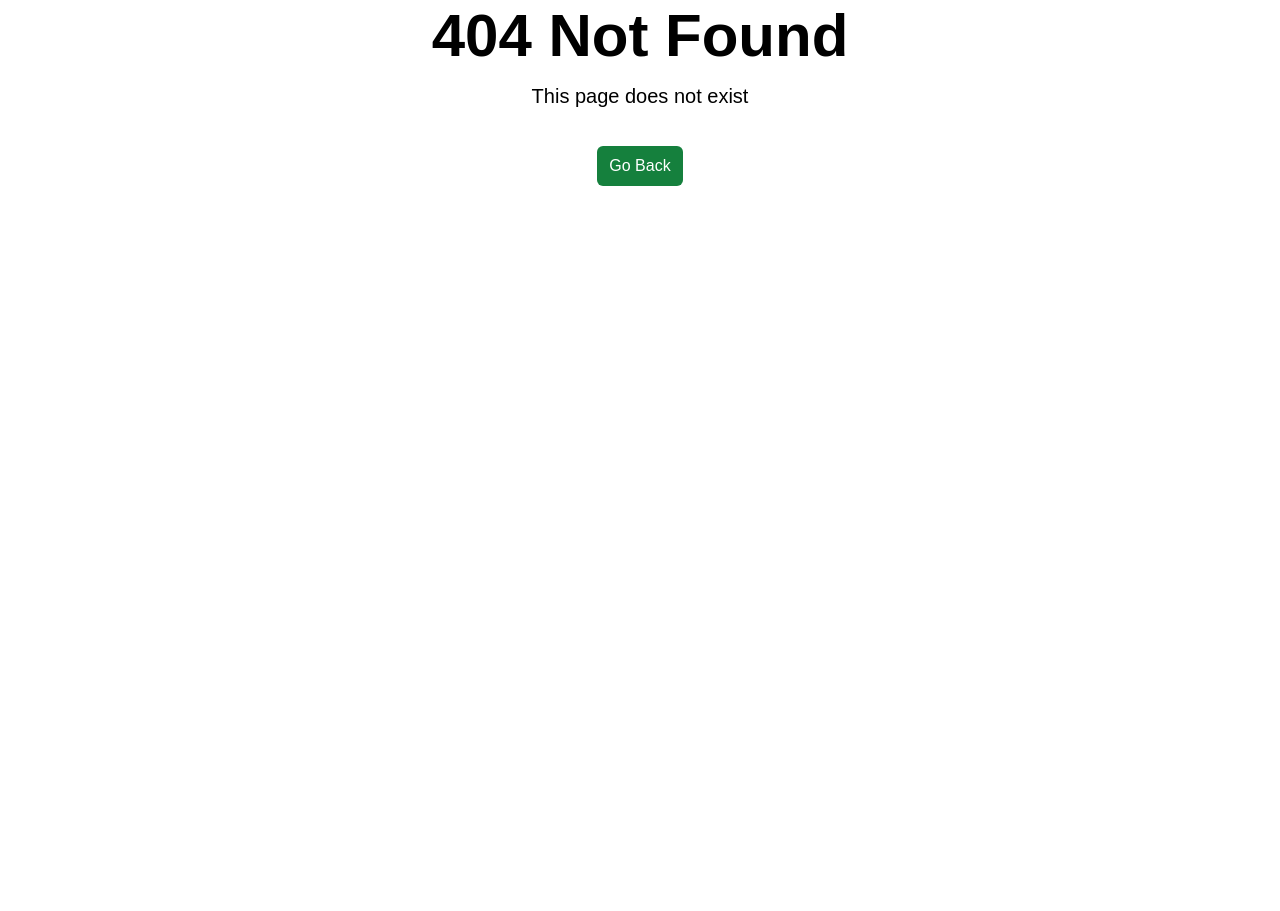
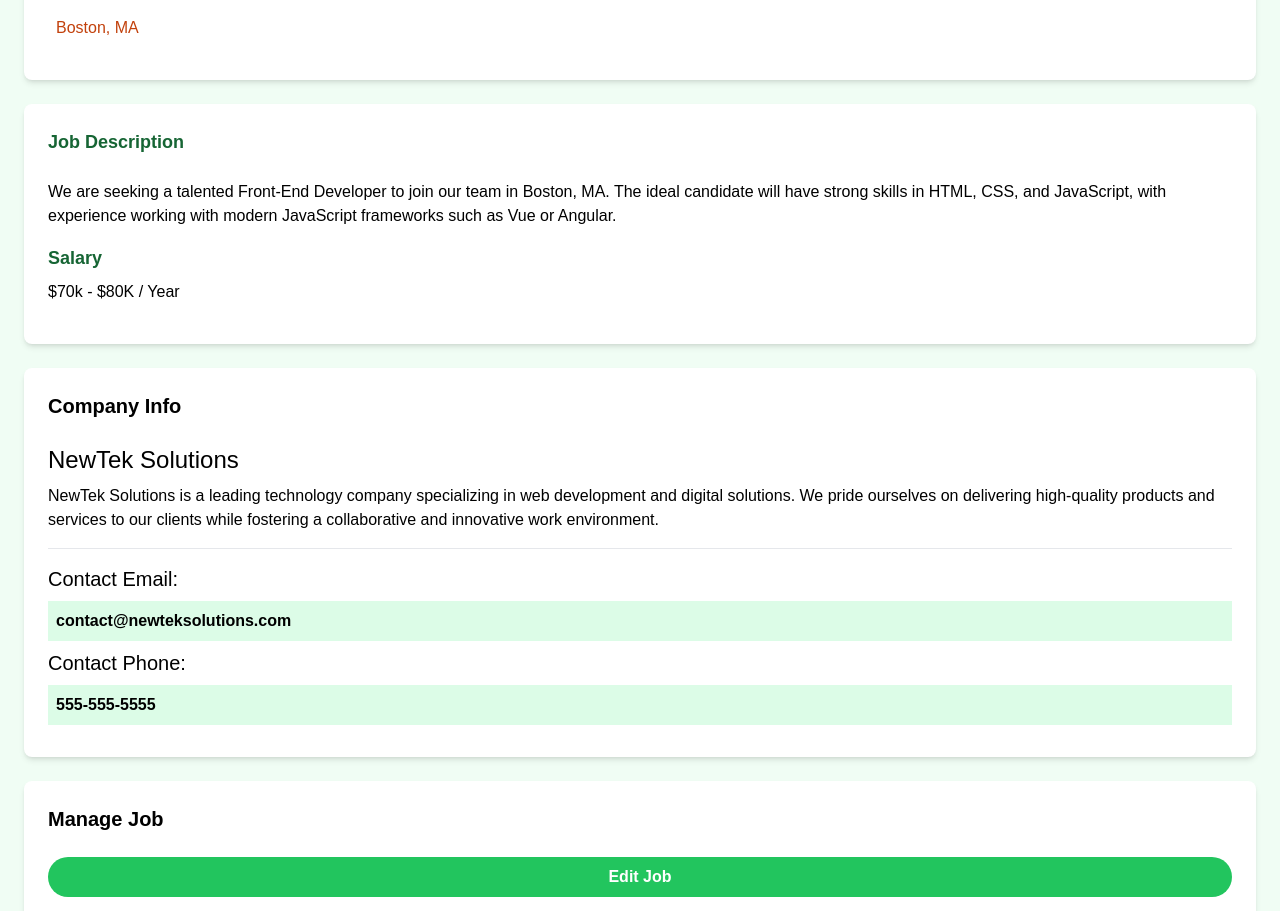
Before and after one commit to owgee/learning-vue3, a Vue app in the folder job-listings/: page /jobs/add in a window 1280 px wide. Before the commit this address had no page. Shown: the part 221-1132 px from the top of the page. Before the commit the page ends 800 px from the top, so only its background shows below. Built offline with nearby package versions, Linux system fonts and the light colour scheme.

Commit message:
add a single job view - not found not working

```diff
--- a/job-listings/src/components/JobListing.vue
+++ b/job-listings/src/components/JobListing.vue
@@ -47,7 +47,7 @@
           {{ job.location }}
         </div>
         <RouterLink
-            :to="'/job/'+ job.id"
+            :to="'/jobs/'+ job.id"
             class="h-[36px] bg-green-500 hover:bg-green-600 text-white px-4 py-2 rounded-lg text-center text-sm"
         >
           Read More
--- a/job-listings/src/components/Navbar.vue
+++ b/job-listings/src/components/Navbar.vue
@@ -26,17 +26,17 @@
               <div class="flex space-x-2">
                 <RouterLink
                   to="/"
-                  :class="['text-white', isActiveLink('/') ?'bg-green-900':'hover:bg-gray-900', 'hover:text-white rounded-md px-3 py-2']"
+                  :class="['text-white', isActiveLink('/') ?'bg-green-900':'hover:bg-green-900', 'hover:text-white rounded-md px-3 py-2']"
                   >Home</RouterLink
                 >
                 <RouterLink
                   to="/jobs"
-                  :class="['text-white', isActiveLink('/jobs') ?'bg-green-900':'hover:bg-gray-900', 'hover:text-white rounded-md px-3 py-2']"
+                  :class="['text-white', isActiveLink('/jobs') ?'bg-green-900':'hover:bg-green-900', 'hover:text-white rounded-md px-3 py-2']"
                   >Jobs</RouterLink
                 >
                 <RouterLink
                   to="/jobs/add"
-                  :class="['text-white', isActiveLink('/jobs/add') ?'bg-green-900':'hover:bg-gray-900', 'hover:text-white rounded-md px-3 py-2']"
+                  :class="['text-white', isActiveLink('/jobs/add') ?'bg-green-900':'hover:bg-green-900', 'hover:text-white rounded-md px-3 py-2']"
                   >Add Job</RouterLink
                 >
               </div>
--- a/job-listings/src/router/index.js
+++ b/job-listings/src/router/index.js
@@ -2,6 +2,7 @@
 import HomeView from "@/views/HomeView.vue";
 import JobsView from "@/views/JobsView.vue";
 import NotFoundView from "@/views/NotFoundView.vue";
+import JobView from "@/views/JobView.vue";
 
 const router = createRouter({
     history: createWebHistory(import.meta.env.BASE_URL),
@@ -17,6 +18,11 @@
             component: JobsView
         },
         {
+            path: '/jobs/:id',
+            name: 'job',
+            component: JobView
+        },
+        {
             path: '/:catchAll(.*)',
             name: 'not-found',
             component: NotFoundView
--- /dev/null
+++ b/job-listings/src/views/JobView.vue
@@ -0,0 +1,89 @@
+<script setup>
+
+</script>
+
+<template>
+  <section class="bg-green-50">
+      <div class="container m-auto py-10 px-6">
+        <div class="grid grid-cols-1 md:grid-cols-70/30 w-full gap-6">
+          <main>
+            <div
+              class="bg-white p-6 rounded-lg shadow-md text-center md:text-left"
+            >
+              <div class="text-gray-500 mb-4">Full-Time</div>
+              <h1 class="text-3xl font-bold mb-4">Senior Vue Developer</h1>
+              <div
+                class="text-gray-500 mb-4 flex align-middle justify-center md:justify-start"
+              >
+                <i
+                  class="fa-solid fa-location-dot text-lg text-orange-700 mr-2"
+                ></i>
+                <p class="text-orange-700">Boston, MA</p>
+              </div>
+            </div>
+
+            <div class="bg-white p-6 rounded-lg shadow-md mt-6">
+              <h3 class="text-green-800 text-lg font-bold mb-6">
+                Job Description
+              </h3>
+
+              <p class="mb-4">
+                We are seeking a talented Front-End Developer to join our team
+                in Boston, MA. The ideal candidate will have strong skills in
+                HTML, CSS, and JavaScript, with experience working with modern
+                JavaScript frameworks such as Vue or Angular.
+              </p>
+
+              <h3 class="text-green-800 text-lg font-bold mb-2">Salary</h3>
+
+              <p class="mb-4">$70k - $80K / Year</p>
+            </div>
+          </main>
+
+          <!-- Sidebar -->
+          <aside>
+            <!-- Company Info -->
+            <div class="bg-white p-6 rounded-lg shadow-md">
+              <h3 class="text-xl font-bold mb-6">Company Info</h3>
+
+              <h2 class="text-2xl">NewTek Solutions</h2>
+
+              <p class="my-2">
+                NewTek Solutions is a leading technology company specializing in
+                web development and digital solutions. We pride ourselves on
+                delivering high-quality products and services to our clients
+                while fostering a collaborative and innovative work environment.
+              </p>
+
+              <hr class="my-4" />
+
+              <h3 class="text-xl">Contact Email:</h3>
+
+              <p class="my-2 bg-green-100 p-2 font-bold">
+                contact@newteksolutions.com
+              </p>
+
+              <h3 class="text-xl">Contact Phone:</h3>
+
+              <p class="my-2 bg-green-100 p-2 font-bold">555-555-5555</p>
+            </div>
+
+            <!-- Manage -->
+            <div class="bg-white p-6 rounded-lg shadow-md mt-6">
+              <h3 class="text-xl font-bold mb-6">Manage Job</h3>
+              <a
+                href="add-job.html"
+                class="bg-green-500 hover:bg-green-600 text-white text-center font-bold py-2 px-4 rounded-full w-full focus:outline-none focus:shadow-outline mt-4 block"
+                >Edit Job</a
+              >
+              <button
+                class="bg-red-500 hover:bg-red-600 text-white font-bold py-2 px-4 rounded-full w-full focus:outline-none focus:shadow-outline mt-4 block"
+              >
+                Delete Job
+              </button>
+            </div>
+          </aside>
+        </div>
+      </div>
+    </section>
+</template>
```
